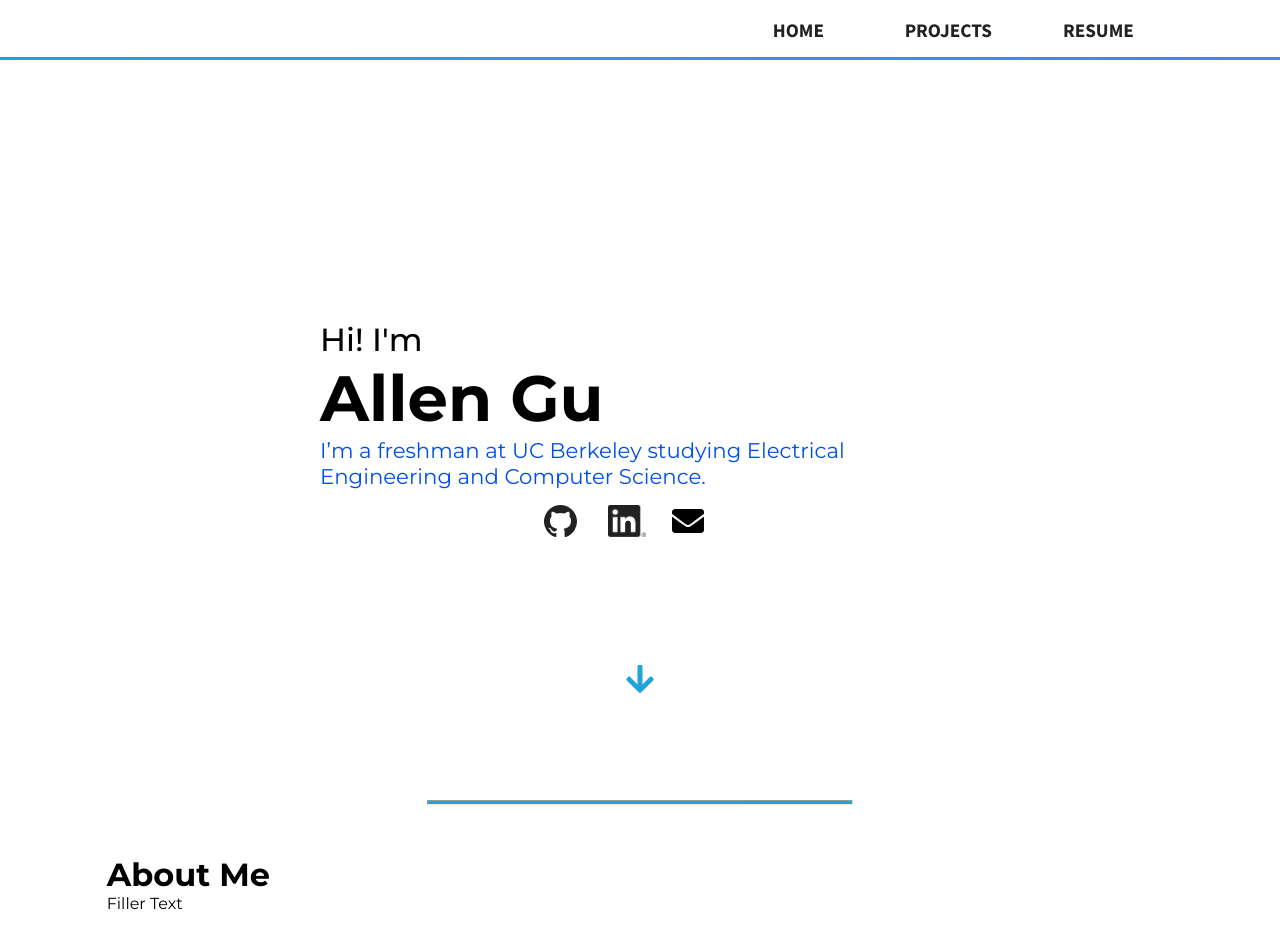
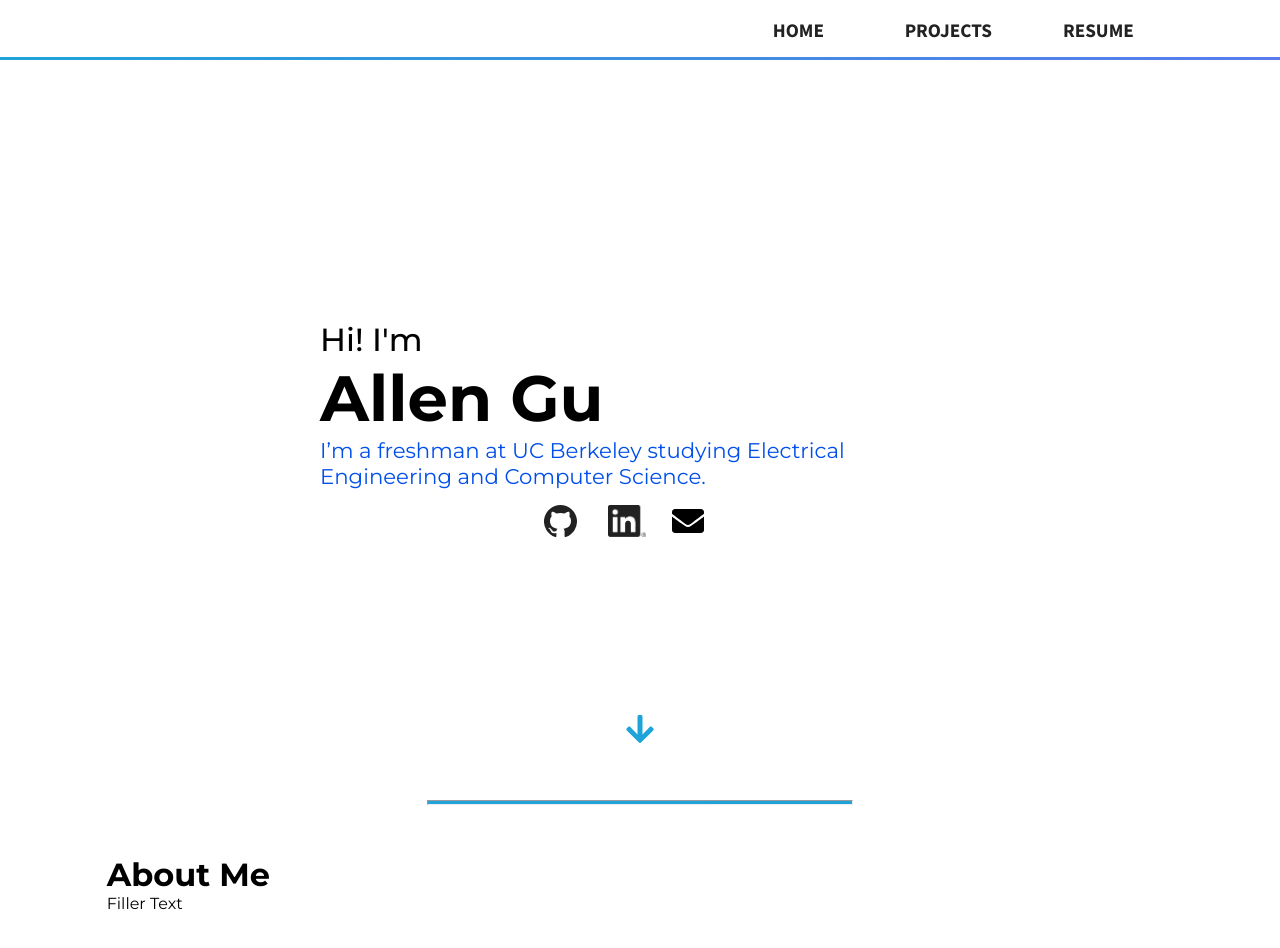
Before and after one commit to allengu01/allengu01.github.io, a React (Create React App) app: page / in a window 1280 px wide. Shown: the top 948 px of the page. Built offline with nearby package versions, Linux system fonts and the light colour scheme.

Commit message:
Fixed Font Awesome

```diff
--- a/package.json
+++ b/package.json
@@ -4,6 +4,7 @@
   "private": true,
   "homepage": "https://allengu01.github.io",
   "dependencies": {
+    "@fortawesome/fontawesome-free": "^5.15.1",
     "@testing-library/jest-dom": "^5.11.5",
     "@testing-library/react": "^11.1.0",
     "@testing-library/user-event": "^12.1.10",
@@ -15,7 +16,7 @@
   },
   "scripts": {
     "predeploy": "npm run build",
-    "deploy": "gh-pages -d build",
+    "deploy": "gh-pages -b main -d build",
     "start": "react-scripts start",
     "build": "react-scripts build",
     "test": "react-scripts test",
--- a/src/components/HelloSection.css
+++ b/src/components/HelloSection.css
@@ -71,7 +71,7 @@
     left: 0;
     right: 0;
     text-align: center;
-    bottom: 100px;
+    bottom: 50px;
     animation: bounce 2s infinite;
     z-index: 1;
 }
--- a/src/components/Navbar.css
+++ b/src/components/Navbar.css
@@ -1,5 +1,9 @@
 .navbar * {
     font-family: 'Source Sans Pro', sans-serif;
+}
+
+.fa, .far, .fas {
+    font-family: "Font Awesome 5 Free"  !important;
 }
 
 .navbar {
--- a/src/components/Navbar.js
+++ b/src/components/Navbar.js
@@ -12,7 +12,7 @@ function Navbar() {
                 <Link to="/" className="navbar-logo">
                 </Link>
                 <div className="menu-icon" onClick={handleClick}>
-                    <i class= {click ? "fas fa-times" : "fas fa-bars"}></i>
+                    <i className={click ? "fas fa-times" : "fas fa-bars"}></i>
                 </div>
                 <ul className={click ? 'nav-menu active' : 'nav-menu'}>
                     <li className='nav-item'>
```
Also changed, not shown: 1 other file (tests, documents, lock files or other folders).
